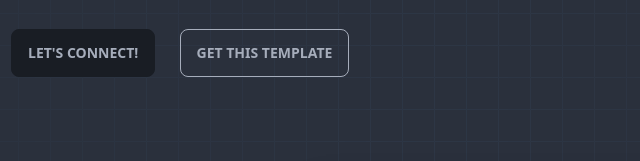
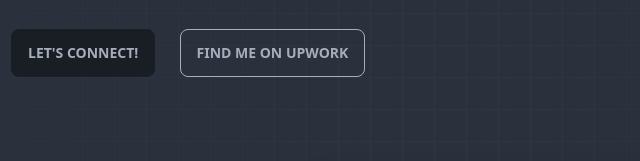
Before and after one commit to lukejoliat/astro-portfolio, an Astro site: page / in a window 1280 px wide. Shown: the part 307-468 px from the top of the page, 355-995 px from the left. Built offline with nearby package versions, Linux system fonts and the light colour scheme; Astro itself is replaced by a stand-in of ours.

Commit message:
Add upwork link

```diff
--- a/src/pages/cv.astro
+++ b/src/pages/cv.astro
@@ -56,7 +56,7 @@
     <TimeLineElement
       title="Full Stack Dev, UI/UX Designer and Software Architect at Primary Information System"
       subtitle="From 2017 to 2018 at CEDIN, UCI, Habana, Cuba"
-      desc="System of steps of primary information at a company. personnel's steps, control of access, impression of credentials, steps of locales, structure and composition. Technologies: Php,Symfony 3.3 , Gitlab, PostgreSQL, , Boostrap 3, JQuery, HTML,CSS, JavaScript"
+      desc="System of steps of primary information at a company. personnel's steps, control of access, impression of credentials, steps of locales, structure and composition. Technologies: Php,Symfony 3.3 , Gitlab, PostgreSQL, , Boostrap 3, JQuery, HTML,CSS, JavaScript. System of steps of primary information at a company. personnel's steps, control of access, impression of credentials, steps of locales, structure and composition. Technologies: Php,Symfony 3.3 , Gitlab, PostgreSQL, , Boostrap 3, JQuery, HTML,CSS, JavaScript. System of steps of primary information at a company. personnel's steps, control of access, impression of credentials, steps of locales, structure and composition. Technologies: Php,Symfony 3.3 , Gitlab, PostgreSQL, , Boostrap 3, JQuery, HTML,CSS, JavaScript"
     />
     <TimeLineElement
       title="Full Stack Dev, UI/UX Designer and Software Architect at Primary Information System"
--- a/src/pages/index.astro
+++ b/src/pages/index.astro
@@ -34,11 +34,11 @@
         Let's connect!</a
       >
       <a
-        href="https://github.com/manuelernestog/astro-modern-personal-website"
+        href="https://www.upwork.com/freelancers/~012758f242ebedf82f"
         target="_blank"
         class="btn btn-outline ml-5"
       >
-        Get This template</a
+        Find me on Upwork</a
       >
     </div>
   </div>
```
